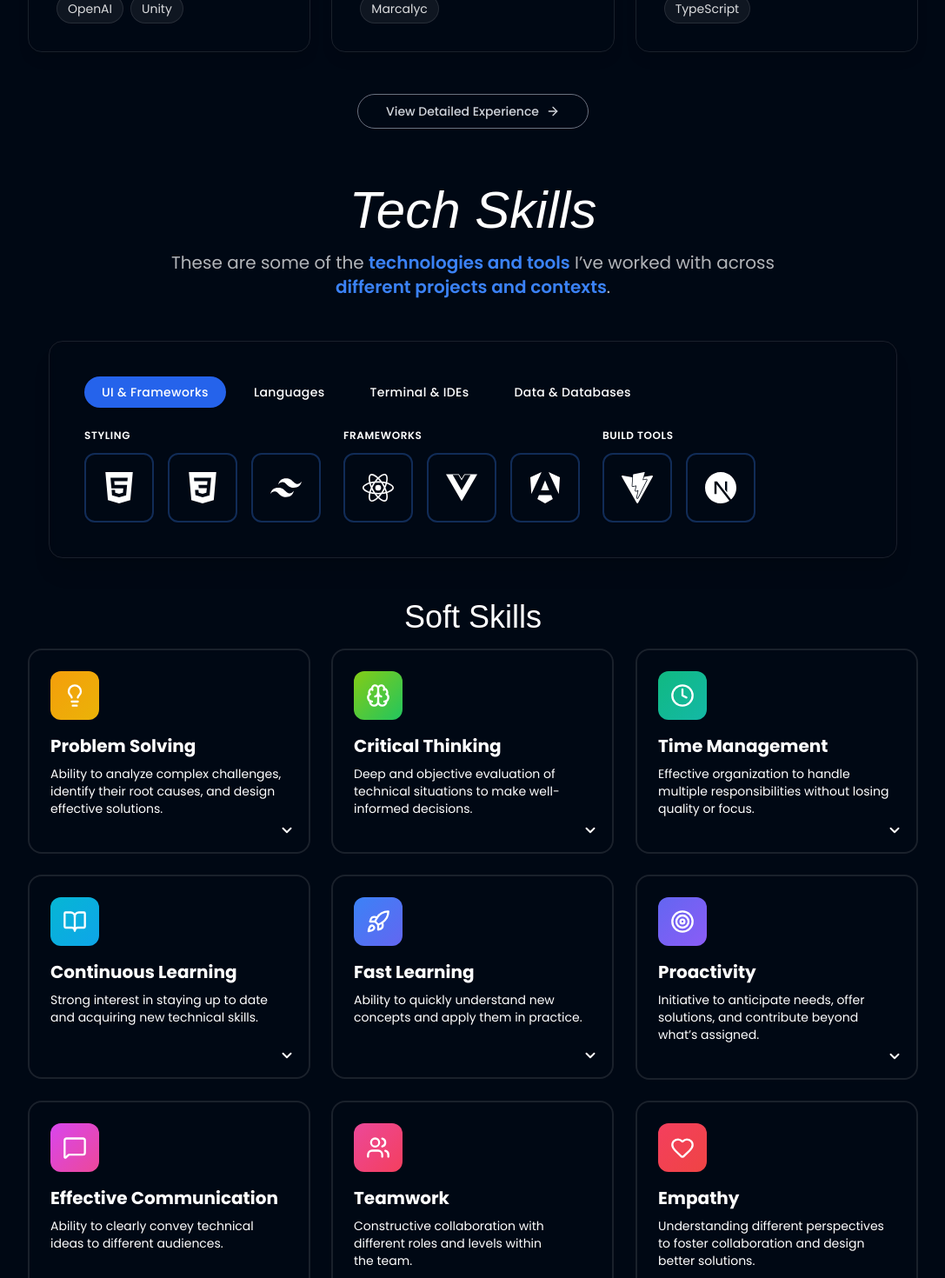
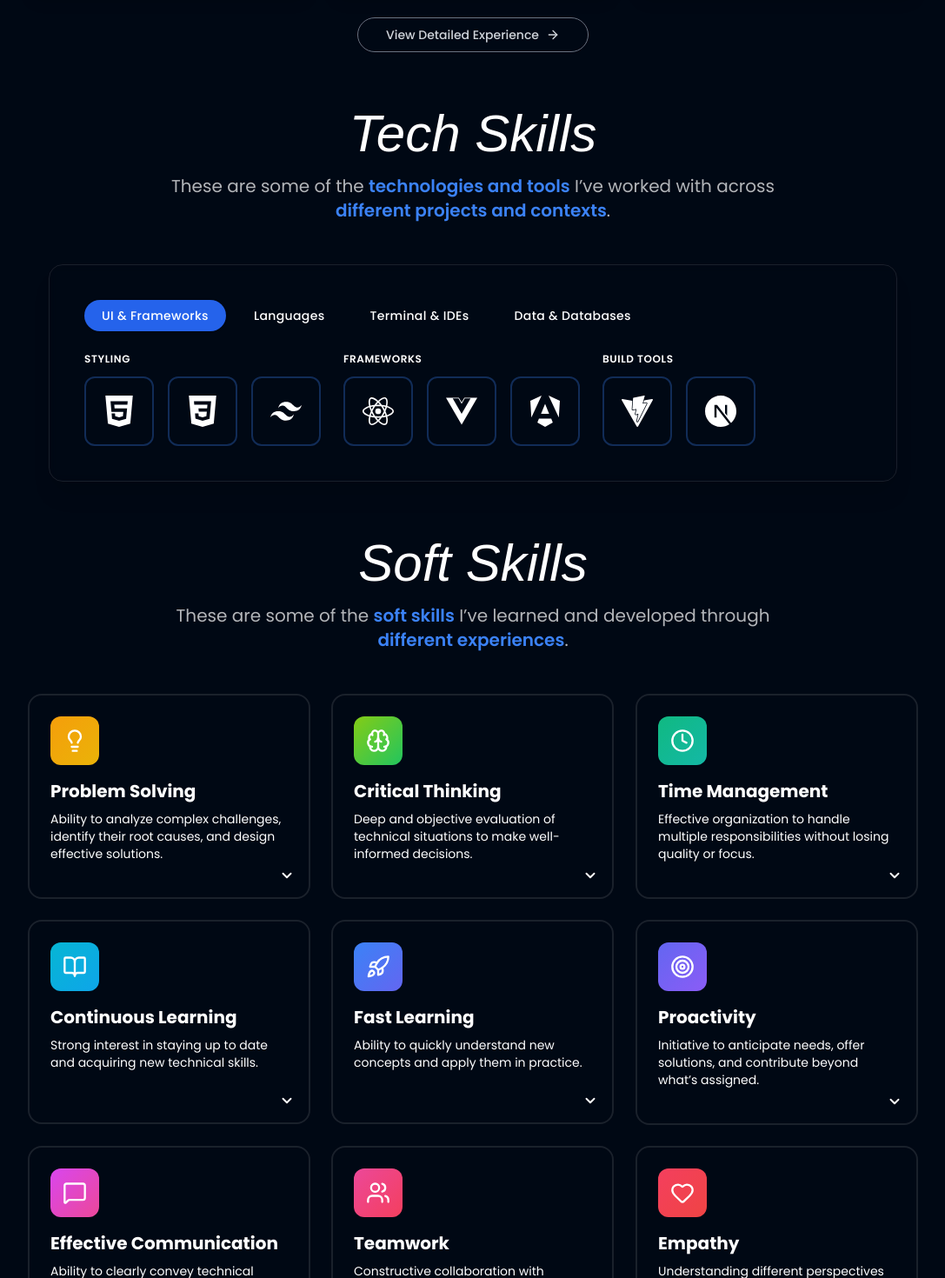
Before and after one commit to JosueMatamoros/Porfolio, a Next.js app: page / in a window 1280 px wide. Shown: the part 2340-3810 px from the top of the page at 87% size, without its empty margins (96-1183 px from the left). Built offline with nearby package versions, Linux system fonts and the light colour scheme; a web font is replaced by a local one.

Commit message:
feat: new titles, description and margin bottom

```diff
--- a/src/components/sections/SoftSkillsSection.jsx
+++ b/src/components/sections/SoftSkillsSection.jsx
@@ -1,6 +1,6 @@
-"use client"
+"use client";
 
-import { useState } from "react"
+import { useState } from "react";
 import {
   Users,
   Lightbulb,
@@ -10,14 +10,15 @@ import {
   Brain,
   Heart,
   Rocket,
-  BookOpen
-} from "lucide-react"
-import SoftSkillCard from "../common/SoftSkillCard"
+  BookOpen,
+} from "lucide-react";
+import SoftSkillCard from "../common/SoftSkillCard";
 
 const softSkills = [
   {
     name: "Problem Solving",
-    description: "Ability to analyze complex challenges, identify their root causes, and design effective solutions.",
+    description:
+      "Ability to analyze complex challenges, identify their root causes, and design effective solutions.",
     icon: Lightbulb,
     color: "from-amber-500 to-yellow-500",
     examples: [
@@ -28,7 +29,8 @@ const softSkills = [
   },
   {
     name: "Critical Thinking",
-    description: "Deep and objective evaluation of technical situations to make well-informed decisions.",
+    description:
+      "Deep and objective evaluation of technical situations to make well-informed decisions.",
     icon: Brain,
     color: "from-lime-500 to-green-500",
     examples: [
@@ -39,7 +41,8 @@ const softSkills = [
   },
   {
     name: "Time Management",
-    description: "Effective organization to handle multiple responsibilities without losing quality or focus.",
+    description:
+      "Effective organization to handle multiple responsibilities without losing quality or focus.",
     icon: Clock,
     color: "from-emerald-500 to-teal-500",
     examples: [
@@ -50,7 +53,8 @@ const softSkills = [
   },
   {
     name: "Continuous Learning",
-    description: "Strong interest in staying up to date and acquiring new technical skills.",
+    description:
+      "Strong interest in staying up to date and acquiring new technical skills.",
     icon: BookOpen,
     color: "from-cyan-500 to-sky-500",
     examples: [
@@ -61,7 +65,8 @@ const softSkills = [
   },
   {
     name: "Fast Learning",
-    description: "Ability to quickly understand new concepts and apply them in practice.",
+    description:
+      "Ability to quickly understand new concepts and apply them in practice.",
     icon: Rocket,
     color: "from-blue-500 to-indigo-500",
     examples: [
@@ -72,7 +77,8 @@ const softSkills = [
   },
   {
     name: "Proactivity",
-    description: "Initiative to anticipate needs, offer solutions, and contribute beyond what’s assigned.",
+    description:
+      "Initiative to anticipate needs, offer solutions, and contribute beyond what’s assigned.",
     icon: Target,
     color: "from-indigo-500 to-violet-500",
     examples: [
@@ -83,7 +89,8 @@ const softSkills = [
   },
   {
     name: "Effective Communication",
-    description: "Ability to clearly convey technical ideas to different audiences.",
+    description:
+      "Ability to clearly convey technical ideas to different audiences.",
     icon: MessageSquare,
     color: "from-fuchsia-500 to-pink-500",
     examples: [
@@ -94,7 +101,8 @@ const softSkills = [
   },
   {
     name: "Teamwork",
-    description: "Constructive collaboration with different roles and levels within the team.",
+    description:
+      "Constructive collaboration with different roles and levels within the team.",
     icon: Users,
     color: "from-pink-500 to-rose-500",
     examples: [
@@ -105,7 +113,8 @@ const softSkills = [
   },
   {
     name: "Empathy",
-    description: "Understanding different perspectives to foster collaboration and design better solutions.",
+    description:
+      "Understanding different perspectives to foster collaboration and design better solutions.",
     icon: Heart,
     color: "from-rose-500 to-red-500",
     examples: [
@@ -114,14 +123,28 @@ const softSkills = [
       "Designing user-centered solutions",
     ],
   },
-]
+];
 
 export default function SoftSkillsSection() {
-  const [expandedSkill, setExpandedSkill] = useState(null)
+  const [expandedSkill, setExpandedSkill] = useState(null);
 
   return (
-    <section className="py-8  mx-auto">
-       <h1 className="text-4xl text-center font-title my-4 ">Soft Skills</h1>
+    <section className="mb-16  mx-auto">
+      <div className="mb-12 text-center">
+        <h2 className="mb-4 font-title text-4xl italic text-white md:text-5xl lg:text-6xl">
+          Soft Skills
+        </h2>
+        <p className="mx-auto max-w-3xl text-lg leading-relaxed text-white/70 md:text-xl">
+          These are some of the{" "}
+          <span className="font-semibold text-secondary">soft skills</span> I’ve
+          learned and developed through{" "}
+          <span className="font-semibold text-secondary">
+            different experiences
+          </span>
+          .
+        </p>
+      </div>
+
       <div className="grid md:grid-cols-2 lg:grid-cols-3 gap-6">
         {softSkills.map((skill, index) => (
           <SoftSkillCard
@@ -146,5 +169,5 @@ export default function SoftSkillsSection() {
         }
       `}</style>
     </section>
-  )
+  );
 }
--- a/src/components/sections/TechSkills.jsx
+++ b/src/components/sections/TechSkills.jsx
@@ -139,7 +139,7 @@ export default function TechSkills() {
   const [activeTab, setActiveTab] = useState(techGroups[0].title);
 
   return (
-    <section className="px-6 max-w-7xl mx-auto">
+    <section className="px-6 max-w-7xl mx-auto mb-16">
       <div className="mb-12 text-center">
         <h2 className="mb-4 font-title text-4xl italic text-white md:text-5xl lg:text-6xl">
           Tech Skills
--- a/src/components/sections/home/ExperiencePreviewSection.jsx
+++ b/src/components/sections/home/ExperiencePreviewSection.jsx
@@ -36,7 +36,7 @@ export default function ExperiencePreviewSection() {
   };
 
   return (
-    <section className="relative w-full py-16">
+    <section className="relative w-full mb-16">
       <div className="w-full">
         {/* Header */}
         <div className="mb-12 text-center">
@@ -58,7 +58,7 @@ export default function ExperiencePreviewSection() {
         </div>
 
         {/* Preview cards */}
-        <div className="mb-12 grid gap-6 grid-cols-1 lg:grid-cols-3">
+        <div className="mb-6 grid gap-6 grid-cols-1 lg:grid-cols-3">
           {experiences.map((exp, index) => (
             <ExperienceCardPreview key={index} experience={exp} />
           ))}
```
